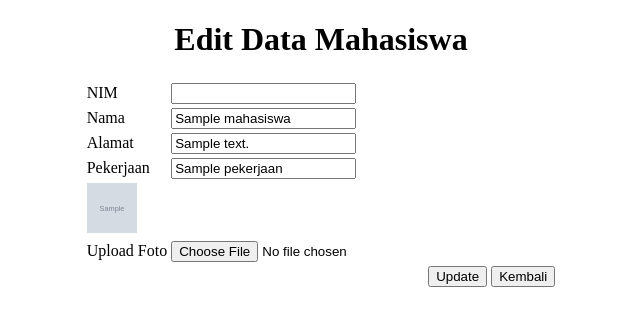
After one commit to mellyasr/melly_Crud, a CodeIgniter app: the page made by application/views/edit_data.php in a window 1280 px wide. The commit adds this page. Shown: the top 326 px of the page, without its empty margins (319-959 px from the left). Run offline with CodeIgniter, Linux system fonts and the light colour scheme; the template is opened without the code that fills it: most values are stand-ins (such as "Sample title", 1, 10 or a date in 2020); grey boxes marked "Sample" are stand-in pictures.

Commit message:
menambahkan update delete

```diff
--- /dev/null
+++ b/application/views/edit_data.php
@@ -0,0 +1,49 @@
+<!DOCTYPE html>
+<html>
+<head>
+    <title>Edit Data</title>
+</head>
+<body>
+    <center>
+        <h1>Edit Data Mahasiswa</h1>
+    </center>
+    <?php foreach($mahasiswa as $u){ ?>
+    <form action="<?php echo base_url(). 'index.php/kampus/update';?>" method="post" encytipe="multipart/form-data">
+        <table style="margin:20px auto;">
+            <tr>
+                <td>NIM</td>
+                    <td>
+                        <input type="hidden" name="id" value="<?php echo $u->id ?>">
+                        <input type="text" name="nim" vaue="<?php echo $u->nim ?>">
+                     </td>
+            </tr>
+            <tr>
+                <td>Nama</td>
+                <td>
+                    <input type="text" name="nama" value="<?php echo $u->nama ?>">
+                </td>
+            </tr>
+            <tr>
+                <td>Alamat</td>
+                <td><input type="text" name="alamat" value="<?php echo $u->alamat ?>"></td>
+            </tr>
+            <tr>
+                <td>Pekerjaan</td>
+                <td><input type="text" name="pekerjaan" value="<?php echo $u->pekerjaan ?>"></td>
+            </tr>
+            <tr>
+                <td><img src="<?php echo base_url();?><?php echo $u->foto ?>" width="50" height="50"></td>
+            </tr>
+            <tr>
+                <td>Upload Foto</td>
+                <td><input type="file" name="foto"></td>
+            </tr>
+            <td>
+                <td></td>
+                <td><input type="submit" value="Update"> <?php echo anchor('kampus/index','<input type=button value=Kembali>'); ?></td>
+            </tr>
+        </table>
+    </form>
+    <?php  } ?>
+</body>
+</html>
--- a/application/views/tampil_data.php
+++ b/application/views/tampil_data.php
@@ -12,7 +12,7 @@
 			<th>Nama</th>
 			<th>Alamat</th>
 			<th>Pekerjaan</th>
-			<th>Foto</td>
+			<th>Foto</th>
 			<th>Action</th>
 		</tr>
 		<?php
@@ -25,7 +25,7 @@
 			<td><?php echo $u->nama ?></td>
 			<td><?php echo $u->alamat ?></td>
 			<td><?php echo $u->pekerjaan ?></td>
-			<td><img src="<?php echo base_url();?><?php echo $u->foto ?>" width="50" height="50"></td>
+			<td><img src="<?php echo base_url();?>php echo $u->foto ?>" widht="50" height="50"></td>
 			<td>
 				<?php echo anchor('kampus/edit/'.$u->id, 'Edit'); ?>
 				<?php echo anchor('kampus/hapus/'.$u->id, 'Hapus'); ?>
```
Also changed, not shown: application/controllers/kampus.php (+9 -9 lines), application/models/m_data.php (+10 -10 lines).
